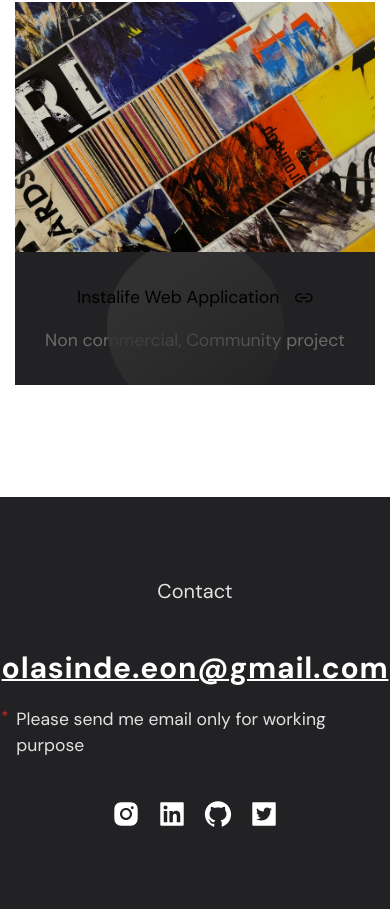
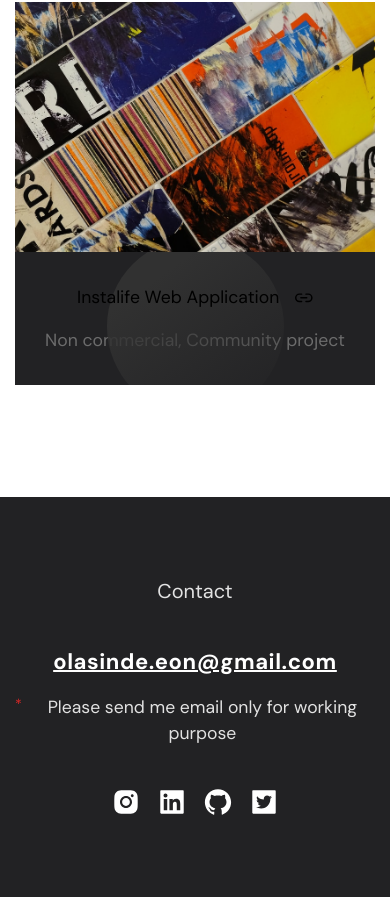
Before and after one commit to Eonsinde/me_folio_next_frontend, a Next.js app: page /works in a window 390 px wide. Shown: the part 2772-3681 px from the top of the page. Built offline with nearby package versions, Linux system fonts and the light colour scheme; a web font is replaced by a local one.

Commit message:
Recent Changes

```diff
--- a/components/Footer/Footer.tsx
+++ b/components/Footer/Footer.tsx
@@ -11,8 +11,8 @@ function Footer({}: Props) {
             <div className="flex flex-col md:flex-row items-center justify-between space-y-10 md:space-y-0">
                 <h4 className="text-xl">Contact</h4>
                 <div className="flex flex-col items-center md:items-start space-y-4">
-                    <h3 className="text-white text-[30px] md:text-3xl lg:text-4xl font-semibold tracking-wide underline decoration-2">olasinde.eon@gmail.com</h3>
-                    <div className="flex space-x-2">
+                    <h3 className="text-white text-[22px] md:text-3xl lg:text-4xl font-semibold tracking-wide underline decoration-2">olasinde.eon@gmail.com</h3>
+                    <div className="flex space-x-2 text-center md:text-left">
                         <small className='text-red-600'>*</small>
                         <p>Please send me email only for working purpose</p>
                     </div>
--- a/pages/index.tsx
+++ b/pages/index.tsx
@@ -27,7 +27,7 @@ export default function Home() {
               {/* header text and captions */}
               <div className="basis-full md:basis-6/12 flex flex-col items-center md:items-start space-y-8 text-[1.1rem]">
                 <p className='font-dm-sans text-[1.25rem] italic tracking-wide'>Hello! I’m Olasinde Jesutise Enoch</p>
-                <h1 className="font-dm-sans font-bold text-[45px] md:text-[58px] lg:text-[64px] before:block before:absolute before:-inset-1 before:-skew-y-3 before:bg-app-dark relative">
+                <h1 className="font-dm-sans font-bold text-center md:text-left text-[45px] md:text-[58px] lg:text-[64px] before:block before:absolute before:-inset-1 before:-skew-y-3 before:bg-app-dark relative">
                   <span className="relative text-white">Full stack Developer</span>
                 </h1>
                 <div className="flex items-center justify-start space-x-4 text-[1.25rem]">
@@ -115,7 +115,7 @@ export default function Home() {
                                 </Link>
                             </div>
                         </div>
-                        <p className="text-[#6C6C6C]">Non commercial, Community project</p>
+                        <p className="text-[#6C6C6C] text-center md:text-left">Non commercial, Community project</p>
                         <Circle className='absolute' />
                     </div>
                   </div>
```
